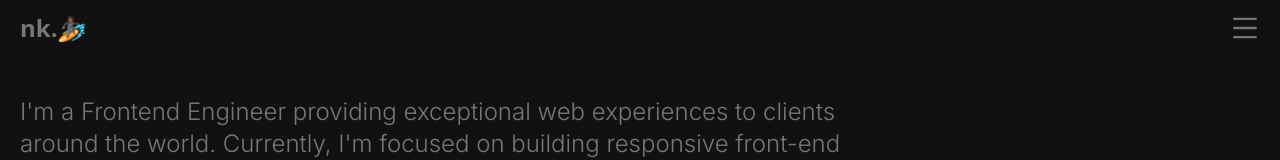
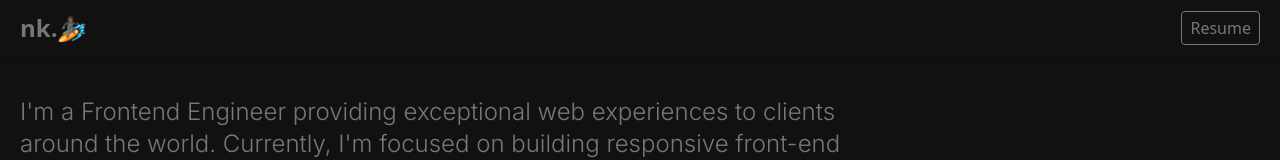
Before and after one commit to topboyasante/my-portfolio, a Next.js app: page / in a window 1280 px wide. Shown: the top 160 px of the page. Built offline with nearby package versions, Linux system fonts and the light colour scheme; a web font is replaced by a local one.

Commit message:
progress.

```diff
--- a/src/components/reusables/Navbar.jsx
+++ b/src/components/reusables/Navbar.jsx
@@ -20,7 +20,10 @@ function Navbar() {
                     </Link>
                    <section className='flex items-center gap-5'>
                          {/* Toggle Button */}
-                        <AiOutlineMenu size={30} onClick={toggleNavbar}/>
+                        {/* <AiOutlineMenu size={30} onClick={toggleNavbar}/> */}
+                        <a href="#">
+                          <p className='border px-2 py-1 border-[#777777] rounded hover:text-white ease duration-500'>Resume</p>
+                        </a>
                    </section>
             </nav>
 
```
